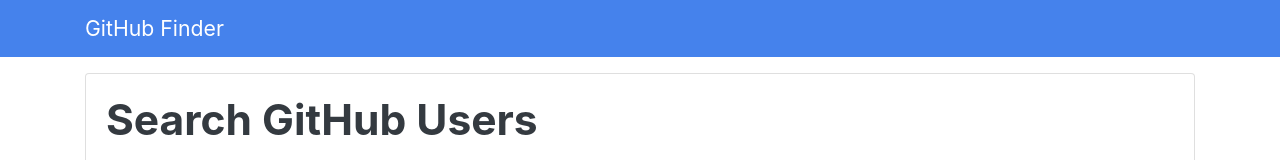
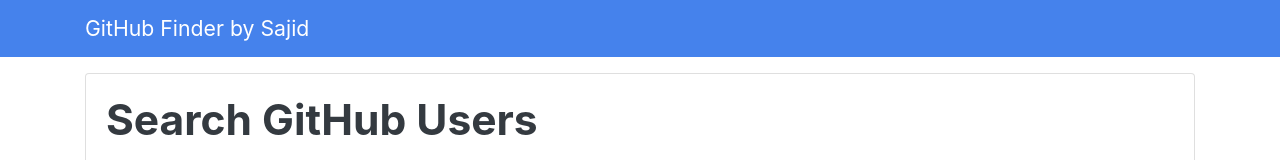
Before and after one commit to sajidhasan15/Github-Finder, a plain HTML site: page index.html in a window 1280 px wide. Shown: the top 160 px of the page. Drawn offline with nearby package versions, Linux system fonts and the light colour scheme.

Commit message:
Update index.html

```diff
--- a/index.html
+++ b/index.html
@@ -12,7 +12,7 @@
 <body>
     <nav class="navbar navbar-dark bg-primary mb-3">
         <div class="container">
-            <a href="#" class="navbar-brand">GitHub Finder</a>
+            <a href="#" class="navbar-brand">GitHub Finder by Sajid</a>
         </div>
     </nav>
     <div class="container searchContainer">
```
